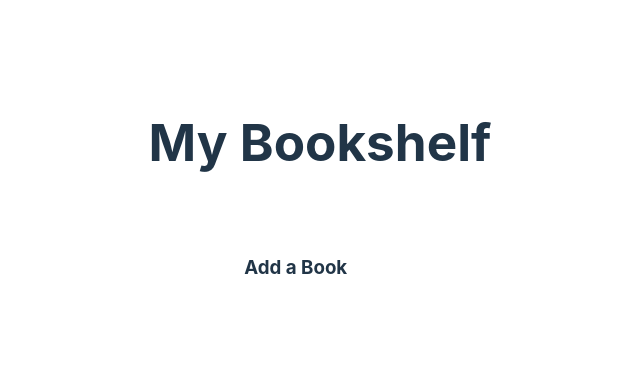
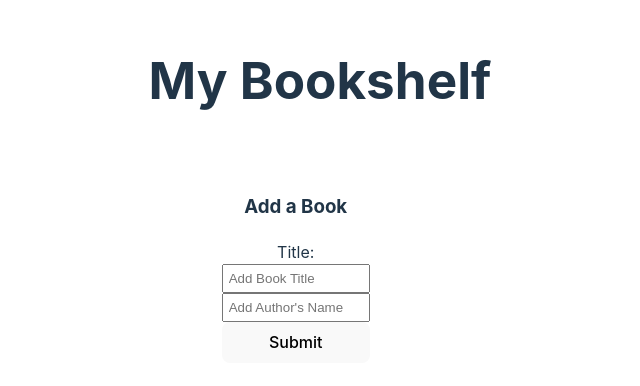
Before and after one commit to chamer079/controlled-forms-in-react-lab, a React (Vite) app: page / in a window 1280 px wide. Shown: the part 184-570 px from the top of the page, without its empty margins (320-960 px from the left). Built offline with nearby package versions, Linux system fonts and the light colour scheme.

Commit message:
toubleshooting exercise 4 & edited handleSubmit()

```diff
--- a/src/components/Bookshelf.jsx
+++ b/src/components/Bookshelf.jsx
@@ -19,17 +19,43 @@
     // This function manages the submission of the form, adding a new book to the list and resetting the input fields.
     const handleSubmit = (e) => {
         e.preventDefault()
+        console.log("Book was submitted. No longer navigate away from page.")
 
-        setBooks({...books})
-        setBooks("")
+        //
+        setBooks({...books, newBooks })
+
+        // Reset newBooks state to clear our form inputs
+        setNewBooks({title: "", author: ""})
     }
+    console.log("Books", books)
+    // console.log("setBooks", setBooks)
+    // console.log("Book added", newBooks)
 
 
     return(
         <div className="bookshelfDiv">
             <div className="formDiv">
                 <h3>Add a Book</h3>
-                {/* Form will go here */}
+                <form onSubmit={handleSubmit}>
+                    <label htmlFor="title">Title: </label>
+                    <input
+                        id="title"
+                        type="text"
+                        name="title"
+                        placeholder="Add Book Title"
+                        value={newBooks.title}
+                        onChange={handleInputChange}
+                    />
+                    <input
+                        id="author"
+                        type="text"
+                        name="author"
+                        placeholder="Add Author's Name"
+                        value={newBooks.author}
+                        onChange={handleInputChange}
+                    />
+                    <button type="submit">Submit</button>
+                </form>
             </div>
             <div className="bookCardsDiv">
                 {/* Book cards will display here */}
```
